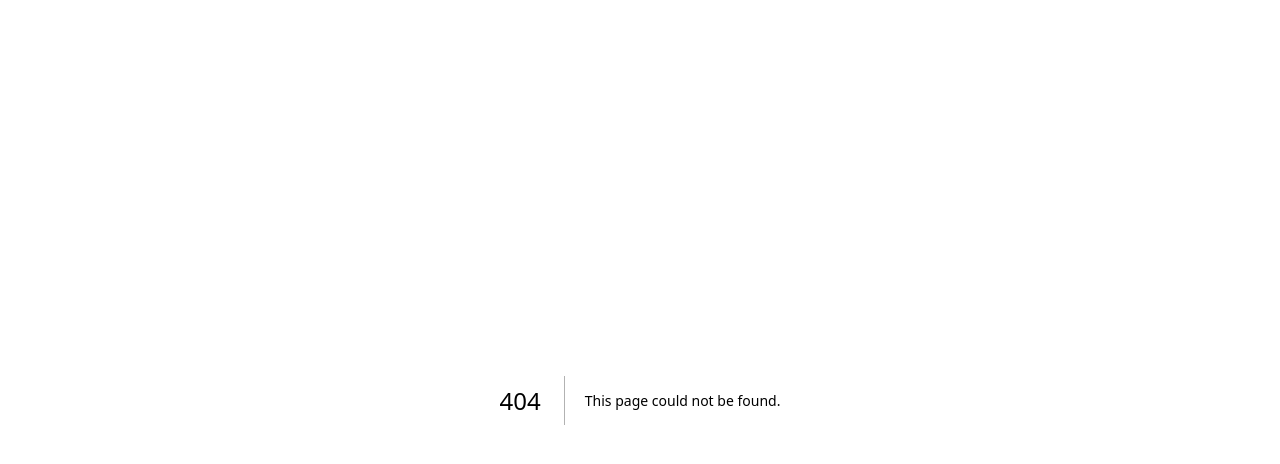
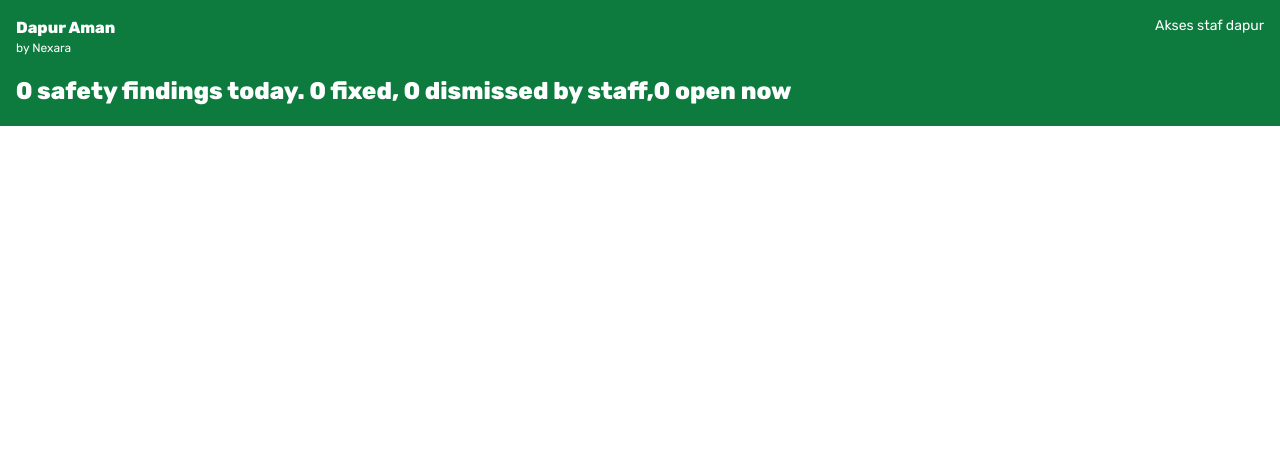
Before and after one commit to zayedrmdn/dapur-aman, a Next.js app in the folder frontend/: page /supervisor in a window 1280 px wide. Before the commit this address had no page. Shown: the top 464 px of the page. Built offline with nearby package versions, Linux system fonts and the light colour scheme; what @mui/material-nextjs would draw is missing.

Commit message:
Add temporary supervisor header

```diff
--- a/frontend/app/components/Login.tsx
+++ b/frontend/app/components/Login.tsx
@@ -12,7 +12,13 @@ export default function Login() {
   async function login(event: FormEvent<HTMLFormElement>) {
     event.preventDefault(); setBusy(true); setError("");
     const form = new FormData(event.currentTarget);
-    try { await api("login", { username: form.get("username"), password: form.get("password") }); router.replace("/staff"); }
+    try { await api("login", { username: form.get("username"), password: form.get("password") });
+      if (form.get("username") == "staff1") { /* TO DO : CHECK ROLE */
+        router.replace("/staff");
+      } else if (form.get("username") == "supervisor1") {
+        router.replace("/supervisor");
+      }
+    }
     catch (error) { setError(error instanceof Error ? error.message : "Login belum berhasil."); }
     finally { setBusy(false); }
   }
--- /dev/null
+++ b/frontend/app/components/SupervisorApp.tsx
@@ -0,0 +1,29 @@
+"use client";
+import { useCallback, useEffect, useState } from "react";
+import { useRouter, useSearchParams } from "next/navigation";
+import Link from "next/link";
+import Button from "@mui/material/Button";
+import { api, ApiError, type Batch, type Overview } from "@/lib/contracts";
+import SupervisorShell from "./SupervisorShell";
+
+export default function SupervisorApp({ review = false }: { review?: boolean }) {
+    const router = useRouter();
+    const [user, setUser] = useState<{ name: string; role: string } | null>(null);
+    const [error, setError] = useState("");
+    const [findCount, setFindCount] = useState(0)
+    const [fixCount, setFixCount] = useState(0)
+    const [dismissCount, setDismissCount] = useState(0)
+    const [openCount, setOpenCount] = useState(0)
+    async function logout() {
+        try { await api("logout", {}); router.replace("/login"); }
+        catch (error) { setError(error instanceof Error ? error.message : "Belum dapat keluar."); }
+    }
+    return <SupervisorShell
+        title={
+            findCount + " safety findings today. " + fixCount + " fixed, " + dismissCount + " dismissed by staff," + openCount +" open now"}
+        name={user?.name}
+        logout={user ? logout : undefined}
+        >
+        <div></div>
+    </SupervisorShell>
+}
--- /dev/null
+++ b/frontend/app/components/SupervisorShell.tsx
@@ -0,0 +1,20 @@
+"use client";
+import Link from "next/link";
+import Button from "@mui/material/Button";
+
+export default function SupervisorShell({ title, name, children, logout }: { title: string; name?: string; children: React.ReactNode; logout?: () => void }) {
+  return <main className="mx-auto flex min-h-dvh w-full flex-col bg-paper text-ink">
+    <header className="bg-brand px-4 pt-4 pb-5 text-white">
+      <div className="flex items-start justify-between gap-3">
+        <Link className="text-base font-extrabold" href="/staff">Dapur Aman <span className="block text-xs font-normal">by Nexara</span></Link>
+        <div className="text-right text-sm"><span>{name ?? "Akses staf dapur"}</span>{logout && <button className="mt-1 block w-full underline underline-offset-4" onClick={logout}>Keluar</button>}</div>
+      </div>
+      <h1 className="mt-5 text-2xl leading-tight font-extrabold text-balance">{title}</h1>
+    </header>
+    <div className="flex flex-1 flex-col">{children}</div>
+    {/* <p className="border-t border-rule px-4 py-3 text-xs text-ink2">Foto hanya membantu melihat kemungkinan masalah. Hasil foto bukan jaminan keamanan pangan.</p>
+    <nav aria-label="Navigasi staf" className="border-t border-rule p-2">
+      <Button component={Link} href="/staff" fullWidth>Batch dan foto berikutnya</Button>
+    </nav> */}
+  </main>;
+}
--- /dev/null
+++ b/frontend/app/supervisor/page.tsx
@@ -0,0 +1,3 @@
+import { Suspense } from "react";
+import SupervisorApp from "../components/SupervisorApp";
+export default function SupervisorPage() { return <Suspense fallback={<p className="p-4">Memuat aplikasi...</p>}><SupervisorApp /></Suspense>; }
```
